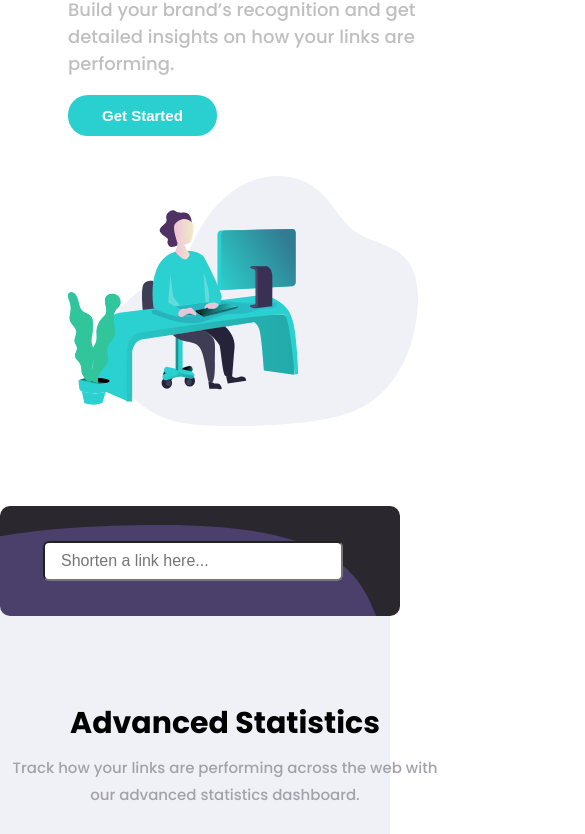
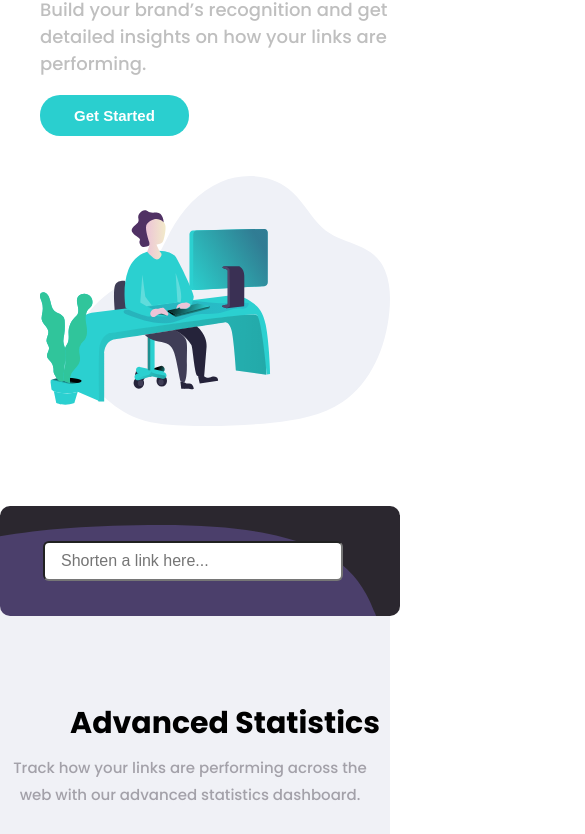
Before and after one commit to meghanmartin995/url-shortener, a plain HTML site: page index.html in a window 390 px wide. Shown: the part 248-1082 px from the top of the page, 585 px wide, since content can reach past the window. Drawn offline with Linux system fonts and the light colour scheme.

Commit message:
updates responsiveness

```diff
--- a/style/style.scss
+++ b/style/style.scss
@@ -158,7 +158,7 @@ a {
 @media screen and (max-width:768px) {
   .top-content {
       grid-template-columns: 700px;
-      margin: 40px 0 80px 68px;
+      margin: 40px 0 80px 40px;
       grid-gap: 40px;
   }
 
@@ -237,6 +237,10 @@ a {
       .shorten-btn {
         display: none;
       }
+    }
+
+    .mid-section p {
+      width: 380px;
     }
 
     .result {
```
Also changed, not shown: style/style.css, 1 other file.
